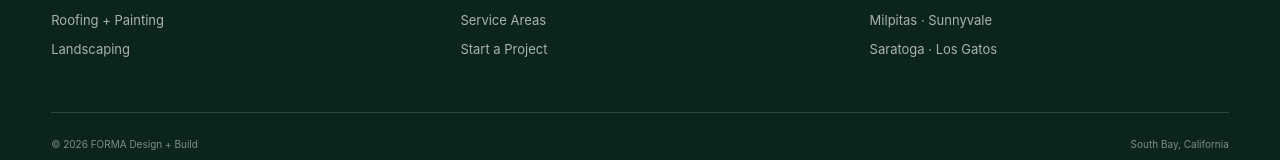
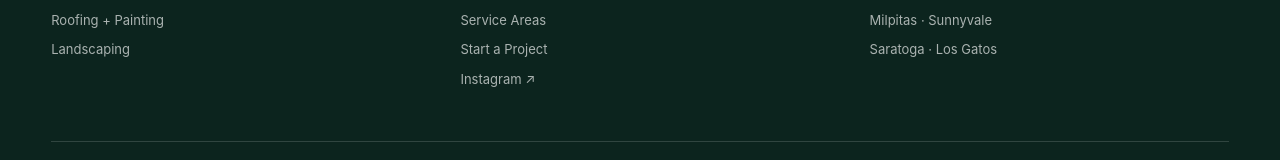
Before and after one commit to thomasaADS/south-bay-remodeling-site, a Next.js app: page / in a window 1280 px wide. Shown: the part 8998-9158 px from the top of the page. Built offline with nearby package versions, Linux system fonts and the light colour scheme.

Commit message:
Add FORMA Instagram links to footer and mobile navigation

```diff
--- a/app/page.tsx
+++ b/app/page.tsx
@@ -142,6 +142,14 @@ export default function Home() {
             <a href="#projects">Projects</a>
             <a href="#about">About</a>
             <a href="#areas">Service Areas</a>
+            <a
+              href="https://www.instagram.com/formadpb/"
+              target="_blank"
+              rel="noopener noreferrer"
+              aria-label="FORMA on Instagram (opens in a new tab)"
+            >
+              Instagram <span aria-hidden="true">↗</span>
+            </a>
             <a href="#consultation">Start a Project</a>
           </nav>
         </details>
@@ -509,6 +517,14 @@ export default function Home() {
             <a href="#about">About FORMA</a>
             <a href="#areas">Service Areas</a>
             <a href="#consultation">Start a Project</a>
+            <a
+              href="https://www.instagram.com/formadpb/"
+              target="_blank"
+              rel="noopener noreferrer"
+              aria-label="FORMA on Instagram (opens in a new tab)"
+            >
+              Instagram <span aria-hidden="true">↗</span>
+            </a>
           </div>
           <div>
             <strong>South Bay</strong>
```
